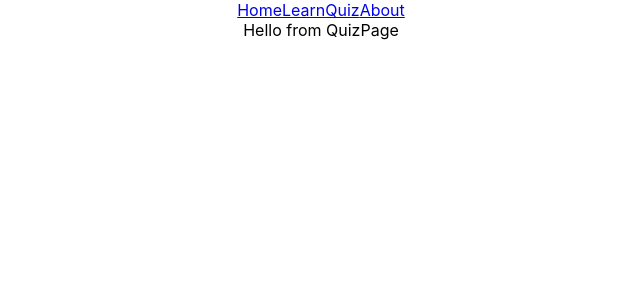
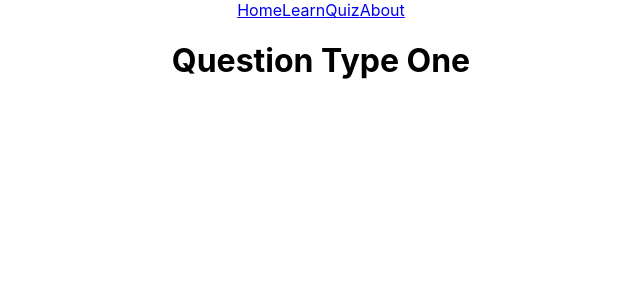
Before and after one commit to rosiegracejones/all-about-colours, a React (Create React App) app: page /quiz in a window 1280 px wide. Shown: the top 300 px of the page, without its empty margins (319-959 px from the left). Built offline with nearby package versions, Linux system fonts and the light colour scheme.

Commit message:
Started to implement quiz functionality and question type components - see notes

```diff
--- /dev/null
+++ b/src/Components/QuestionTypeOne/QuestionTypeOne.js
@@ -0,0 +1,9 @@
+function QuestionTypeOne() {
+	return (
+		<div>
+			<h1>Question Type One</h1>
+		</div>
+	);
+}
+
+export default QuestionTypeOne;
--- a/src/Pages/QuizPage.js
+++ b/src/Pages/QuizPage.js
@@ -1,3 +1,20 @@
+import QuestionTypeOne from "../Components/QuestionTypeOne/QuestionTypeOne";
+
 export default function QuizPage() {
-  return "Hello from QuizPage";
+	const quizData = [
+		{
+			questionType: 1,
+			questionColors: ["yellow", "blue"],
+			answerColor: "green",
+		},
+		{
+			questionType: 2,
+			questionColors: ["orange"],
+			answerColors: ["red", "yellow"],
+		},
+		// Add more questions as needed
+	];
+
+	return <>{console.log(quizData[1])}
+  <QuestionTypeOne/></>;
 }
```
Also changed, not shown: notes.txt.
